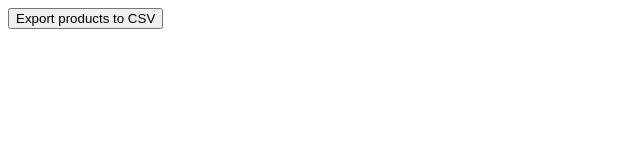
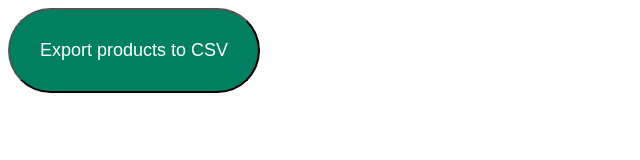
Before and after one commit to jhugray/backend-summer2022, a website: page public/index.html in a window 1280 px wide. Shown: the whole page, without its empty margins (0-640 px from the left). Drawn offline with Linux system fonts and the light colour scheme.

Commit message:
button styled for improved readability, code refactored before deployment - console.logs removed

```diff
--- a/public/index.html
+++ b/public/index.html
@@ -8,7 +8,9 @@
 </head>
 <body>
   <main>
-  <button class="exportCSV">Export products to CSV</button>
+  <button class="exportCSV" style="background-color: rgb(0, 128, 96); color: rgb(255, 255, 255); border-radius: 50px; padding: 30px; font-size: large;">
+    Export products to CSV
+  </button>
   </main>
   <script src="./js/export.js"></script>
 </body>
```
Also changed, not shown: public/js/export.js (+1 -10 lines), 1 other file.
